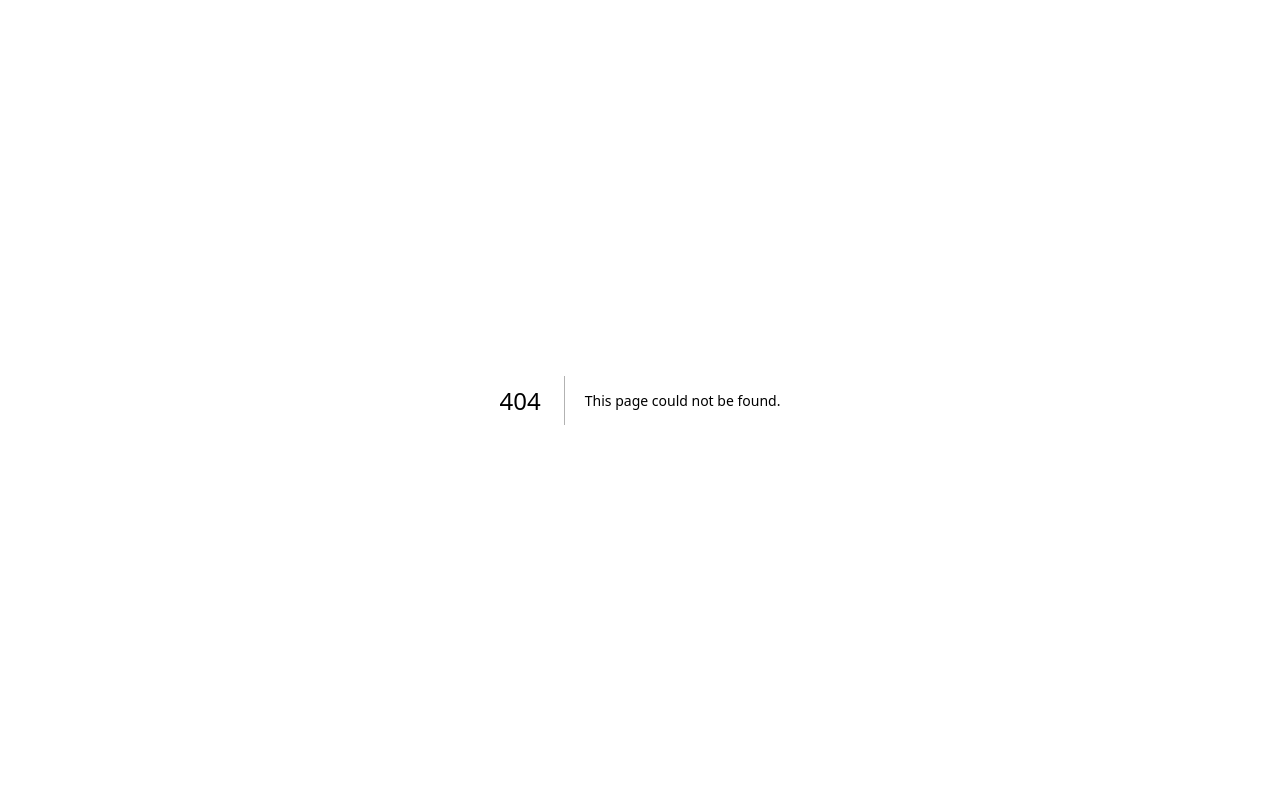
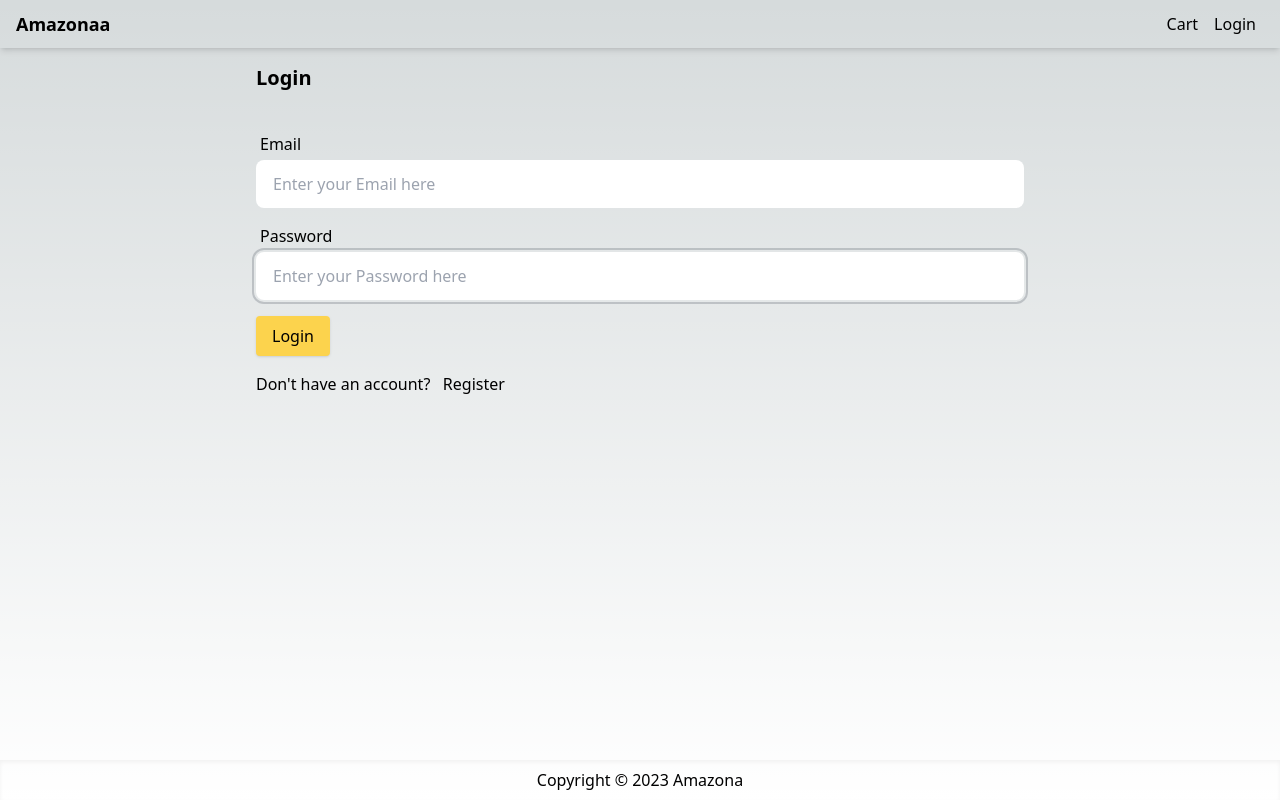
Before and after one commit to shahfarazz/next-tailwind-ecommerce, a Next.js app: page /login in a window 1280 px wide. Before the commit this address had no page. Built offline with nearby package versions, Linux system fonts and the light colour scheme.

Commit message:
front end login made

```diff
--- a/package.json
+++ b/package.json
@@ -16,7 +16,8 @@
     "js-cookie": "^3.0.1",
     "next": "13.1.6",
     "react": "18.2.0",
-    "react-dom": "18.2.0"
+    "react-dom": "18.2.0",
+    "react-hook-form": "^7.43.1"
   },
   "devDependencies": {
     "@types/react": "^18.0.28",
--- a/pages/cart.js
+++ b/pages/cart.js
@@ -142,7 +142,9 @@ function CartScreen() {
 							<li>
 								<button
 									className="btn bg-yellow-400 text-black w-full"
-									onClick={() => router.push('/shipping')}
+									onClick={() =>
+										router.push('login?redirect=/shipping')
+									}
 								>
 									Check Out
 								</button>
--- /dev/null
+++ b/pages/login.js
@@ -0,0 +1,87 @@
+import Layout from '@/components/Layout';
+import Link from 'next/link';
+import React from 'react';
+import { useForm } from 'react-hook-form';
+
+export default function LoginScreen() {
+	const {
+		handleSubmit,
+		register,
+		formState: { errors },
+	} = useForm();
+
+	const submitHandler = ({ email, password }) => {
+		console.log(email);
+		console.log(password);
+	};
+
+	return (
+		<Layout title={'Login'}>
+			<form
+				className="max-w-screen-md mx-auto"
+				onSubmit={handleSubmit(submitHandler)}
+			>
+				<h1 className="mb-10 text-xl font-bold">Login</h1>
+
+				<div className="mb-4">
+					<label htmlFor="email" className="ml-1">
+						Email
+					</label>
+					<input
+						{...register('email', {
+							required: 'Please enter email',
+							pattern: {
+								value: /^[a-zA-Z0-9_.+-]+@[a-zA-Z0-9-]+.[a-zA-Z0-9-.]+$/i,
+								message: 'Please enter a valid email.',
+							},
+						})}
+						type="text"
+						placeholder="Enter your Email here"
+						className="input w-full mt-1"
+						id="email"
+						autoFocus
+					/>
+					{errors.email && (
+						<div className="text-red-500">
+							{errors.email.message}
+						</div>
+					)}
+				</div>
+				<div className="mb-4">
+					<label htmlFor="password" className="ml-1">
+						Password
+					</label>
+					<input
+						{...register('password', {
+							required: 'Please enter password',
+							minLength: {
+								value: 6,
+								message:
+									'password has to be more than 5 characters.',
+							},
+						})}
+						type="text"
+						placeholder="Enter your Password here"
+						className="input w-full mt-1"
+						id="password"
+						autoFocus
+					/>
+					{errors.password && (
+						<div className="text-red-500">
+							{errors.password.message}
+						</div>
+					)}
+				</div>
+				<div className="mb-4">
+					<button className="rounded bg-amber-300 py-2 px-4 shadow outline-none hover:bg-amber-400  active:bg-amber-500">
+						Login
+					</button>
+				</div>
+				<div className="mb-4">
+					Don&apos;t have an account? &nbsp;
+					<Link href="register"> Register </Link>
+				</div>
+			</form>
+		</Layout>
+	);
+}
```
Also changed, not shown: 1 other file (tests, documents, lock files or other folders).
